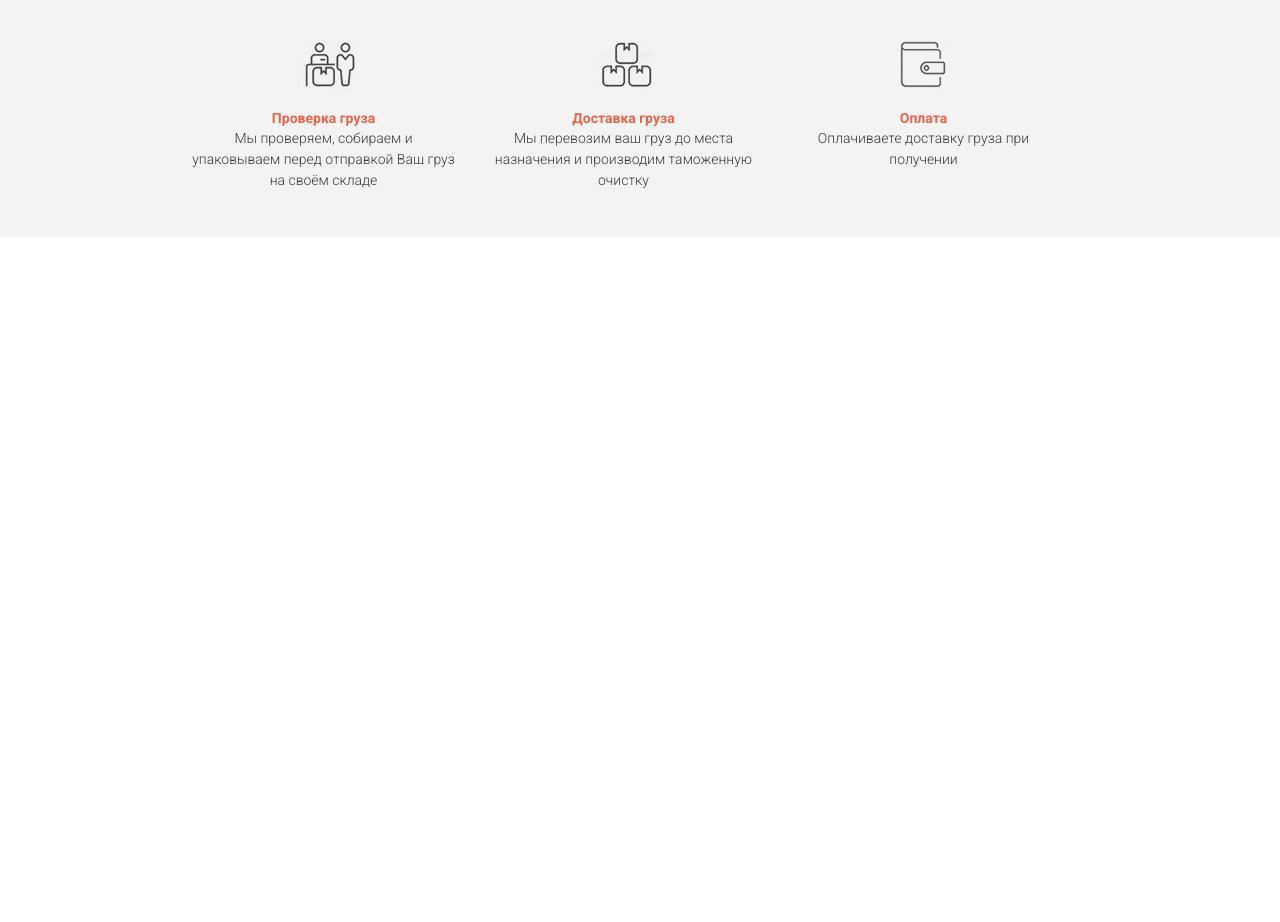
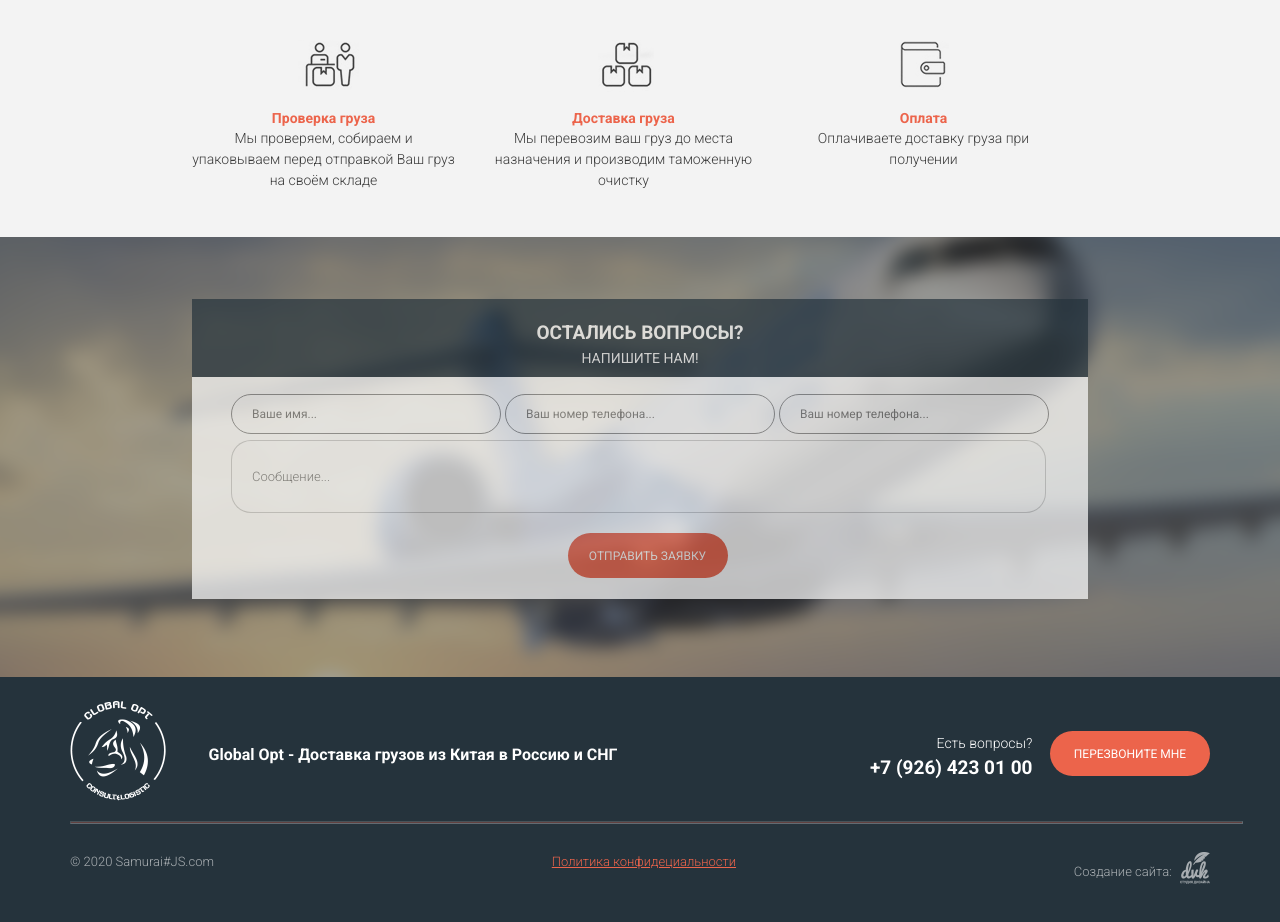
Before and after one commit to RVR2D2/glopt, a website: page src/index.html in a window 1280 px wide. Shown: the part 4135-5057 px from the top of the page. Before the commit the page ends 4372 px from the top, so only its background shows below. Drawn offline with Linux system fonts and the light colour scheme.

```diff
--- a/src/index.html
+++ b/src/index.html
@@ -516,6 +516,68 @@
             </div>
         </div>
     </section>
+    <!-- Sheme End -->
+
+    <section class="questions">
+        <div class="container">
+            <div class="questions__wrapper">
+                <div class="questions__item">
+                    <div class="questions__subtitle">
+                        <span class="questions__span">
+                            Остались вопросы?
+                        </span>
+                        <br>
+                        Напишите нам!
+                    </div>
+                    <div class="questions__form">
+                        <form class="prices-form" action="#">
+                            <input name="name" required placeholder="Ваше имя..." type="text">
+                            <input name="phone" required placeholder="Ваш номер телефона...">
+                            <input name="email" required placeholder="Ваш номер телефона..." type="email"> <br>
+                            <input class="questions__input" placeholder="Сообщение..." type="text">
+                        </form>
+                    </div>
+                    <div class="prices__btn btn__quebtn">
+                        <button class="btn button">Отправить заявку</button>
+                    </div>
+                </div>
+            </div>
+        </div>
+    </section>
+    <!-- questions end-->
+
+    <section class="map">
+        <script type="text/javascript" charset="utf-8" async src="https://api-maps.yandex.ru/services/constructor/1.0/js/?um=constructor%3A7fd30c39153890fb95be7c62259ae575fad30aab8d6021506a149c4a07929607&amp;width=100%25&amp;height=500&amp;lang=ru_RU&amp;scroll=true"></script>
+    </section>
+    <!-- map end -->
+
+    <footer class="footer">
+        <div class="container">
+            <header class="header footer__head">
+                <a href="#?" class="header__logo">
+                    <img src="icons/logo.png" alt="logo">
+                </a>
+                <div class="footer__title">
+                    Global Opt - Доставка грузов из Китая в Россию и СНГ
+                </div>
+                <div class="header__contacts footer-contacts">
+                    <span class="contact-text">Есть вопросы?</span> <br>
+                    <a href="tel:79264354230100" class="header__contacts-phone">+7 (926) 423 01 00</a>
+                </div>
+                <button class="btn button footer-btn">Перезвоните мне</button>
+            </header>
+            <hr class="linear__footer">
+
+            <div class="wrapper_copyrating">
+                <div class="col__1">© 2020 Samurai#JS.com</div>
+                <div class="col__2">Политика конфидециальности</div>
+                <div class="col__3">Создание сайта:
+                    <img src="img/footer.png" class="footer-img" alt="footer-img">
+                </div>
+            </div>
+        </div>
+    </footer>
+
 </body>
 
 </html>
--- /dev/null
+++ b/src/sass/bloskc/_footer.scss
@@ -0,0 +1,67 @@
+.footer {
+    padding-top: 24px;
+    padding-bottom: 28px;
+    background-color: #25333c;
+    display: flex;
+    // justify-content: space-between;
+}
+.footer__head {
+    width: 100%;
+    display: flex;
+    justify-content: space-between;
+}
+.footer__title {
+    font-size: 16px;
+    margin-right: 230px;
+    margin-left: 40px;
+    line-height: 20px;
+    font-weight: 700;
+    color: #ffffff;
+    padding-top: 44px;
+}
+.footer-contacts {
+    padding-top: 32px;
+}
+.footer-btn {
+    margin-top: 30px;
+}
+.linear__footer {
+    width: 1171px;
+    height: 1px;
+    opacity: 0.3;
+}
+
+.wrapper_copyrating {
+    padding-top: 20px;
+    display: flex;
+    justify-content: space-between;
+}
+.col__1 {
+    opacity: 0.6;
+    font-size: 13px;
+    font-weight: 300;
+    color: #ffffff;
+}
+.col__2 {
+    font-size: 13px;
+    font-weight: 300;
+    text-decoration: underline;
+    color: $main-color;
+    cursor: pointer;
+    &:hover {
+        color: white;
+    }
+}
+.col__3 {
+    opacity: 0.6;
+    font-size: 13px;
+    line-height: 17px;
+    font-weight: 300;
+    color: #ffffff;
+}
+.footer-img {
+    width: 30px;
+    height: 32px;
+    margin-bottom: 10px;
+    margin-left: 5px;
+}
--- a/src/sass/bloskc/_price-form.scss
+++ b/src/sass/bloskc/_price-form.scss
@@ -83,6 +83,5 @@
     border: 1px solid #898989;
     padding: 10px 10px 10px 20px;
     font-size: 12px;
-    margin-right: 10px;
     justify-content: space-between;
 }
--- /dev/null
+++ b/src/sass/bloskc/_questions.scss
@@ -0,0 +1,54 @@
+.questions {
+    padding-top: 62px;
+    padding-bottom: 71px;
+    min-height: 440px;
+    background: url('../../img/questions.png') center (center / cover) no-repeat;
+    &__wrapper {
+        display: flex;
+        justify-content: center;
+    }
+    &__item {
+        justify-content: center;
+        min-height: 300px;
+        opacity: 0.7;
+        background-color: #ffffff;
+        min-width: 896px;
+
+    }
+    &__subtitle {
+        padding-top: 20px;
+        height: 78px;
+        background-color: #25333c;
+        text-align: center;
+        font-size: 14px;
+        font-weight: 400;
+        text-transform: uppercase;
+        color: #ffffff;
+    }
+    &__span {
+        font-size: 19px;
+        font-weight: 700;
+        text-transform: uppercase;
+        color: #ffffff;
+    }
+    &__form {
+        padding-top: 17px;
+        justify-content: center;
+        display: flex;
+    }
+    &__input {
+        width: 260px;
+        border-radius: 20px;
+        margin-top: 6px;
+        font-size: 13px;
+        font-weight: 300;
+        color: #616467;
+        width: 815px;
+        height: 73px;
+        background-color: #ffffff;
+        border: 1px solid rgba(0,0,0,0.2);
+    }
+}
+.prices__btn.btn__quebtn {
+    text-align: center;
+}
--- a/src/sass/style.scss
+++ b/src/sass/style.scss
@@ -21,3 +21,5 @@
 @import 'bloskc/price-form';
 @import 'bloskc/manager';
 @import 'bloskc/sheme';
+@import 'bloskc/questions';
+@import 'bloskc/footer';
```
Also changed, not shown: dist/css/style.min.css, dist/img/footer.png (added), dist/img/questions.png (added), dist/img/sheme/1.png (added), dist/img/sheme/2.png (added), dist/img/sheme/3.png (added), dist/img/sheme/4.png (added), dist/img/sheme/5.png (added), dist/img/sheme/6.png (added), dist/img/sheme/7.png (added), dist/index.html, src/css/style.min.css, src/img/footer.png (added), src/img/questions.png (added), 1 more files, 1 other file. Lines whose indentation alone changed are shown as unchanged.
